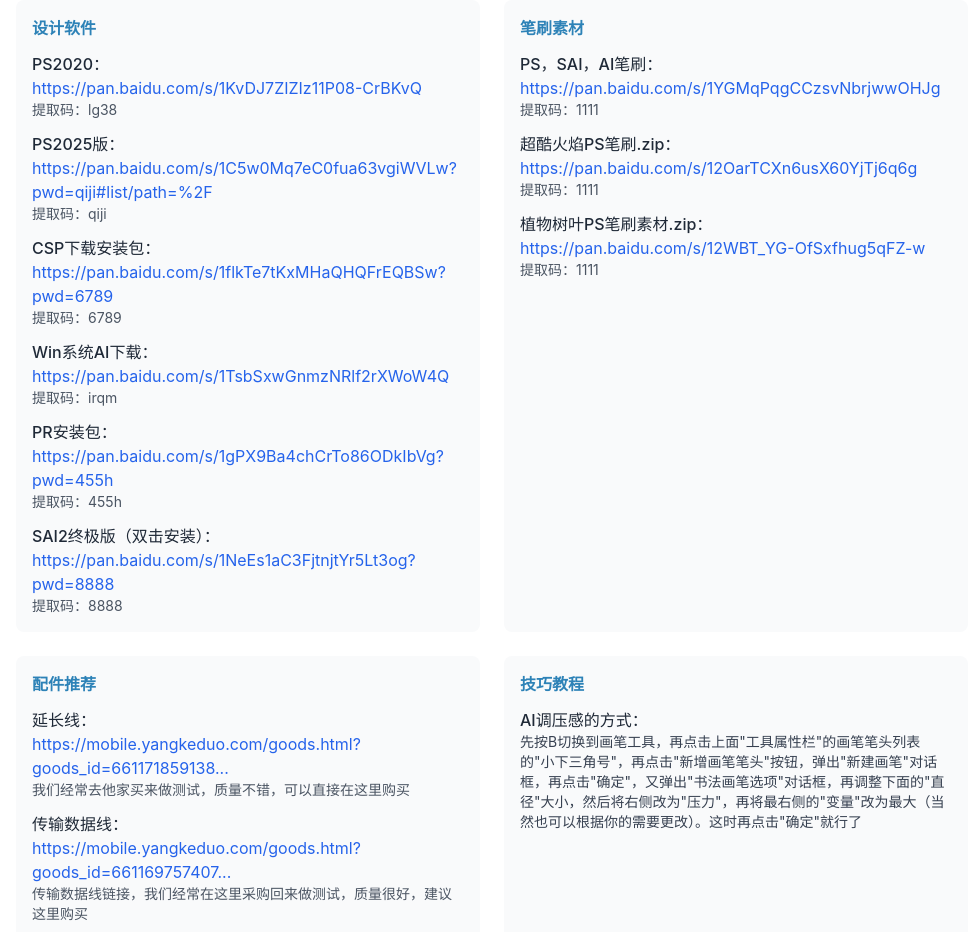
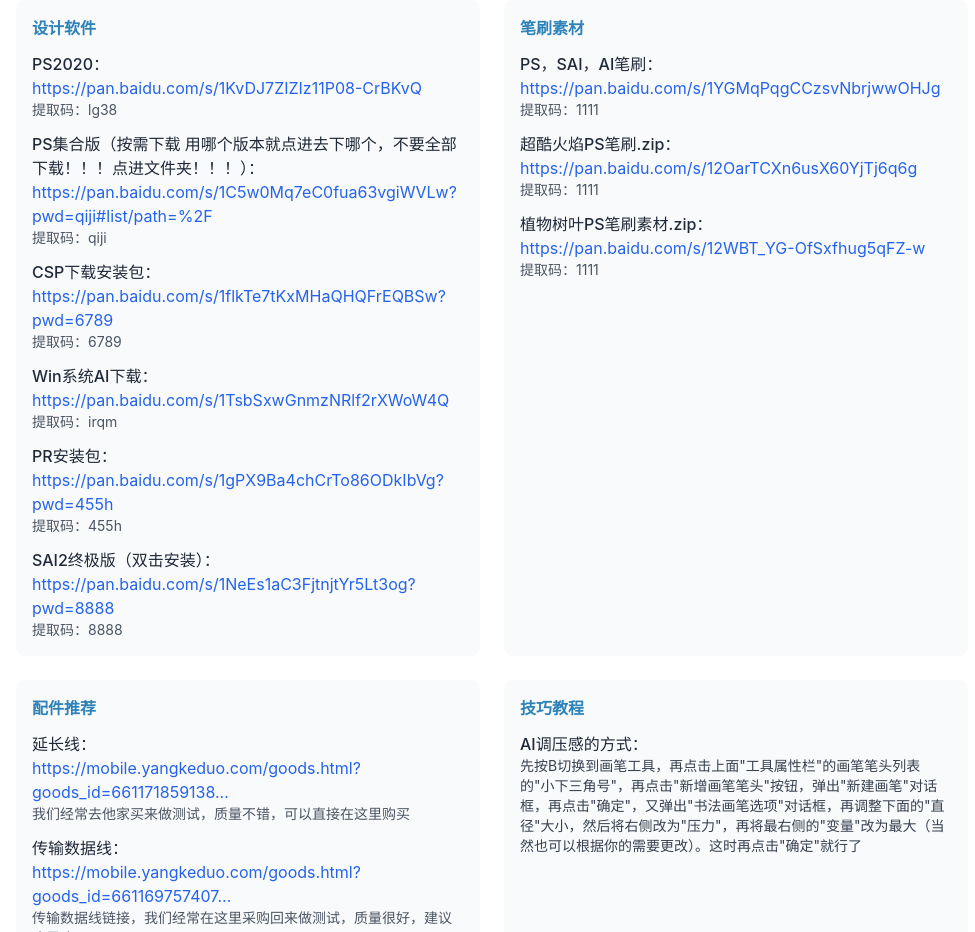
Before and after one commit to DK888666/888, a plain HTML site: page index.html in a window 1280 px wide. Shown: the part 3780-4712 px from the top of the page, without its empty margins (272-1247 px from the left). Drawn offline with nearby package versions, Linux system fonts and the light colour scheme.

Commit message:
Add files via upload

```diff
--- a/index.html
+++ b/index.html
@@ -637,7 +637,7 @@
                                     <p class="text-gray-600 text-sm">提取码：lg38</p>
                                 </li>
                                 <li>
-                                    <p class="font-medium">PS2025版：</p>
+                                    <p class="font-medium">PS集合版（按需下载 用哪个版本就点进去下哪个，不要全部下载！！！点进文件夹！！！）：</p>
                                     <a href="https://pan.baidu.com/s/1C5w0Mq7eC0fua63vgiWVLw?pwd=qiji#list/path=%2F" target="_blank" class="text-blue-600 hover:underline">https://pan.baidu.com/s/1C5w0Mq7eC0fua63vgiWVLw?pwd=qiji#list/path=%2F</a>
                                     <p class="text-gray-600 text-sm">提取码：qiji</p>
                                 </li>
```
